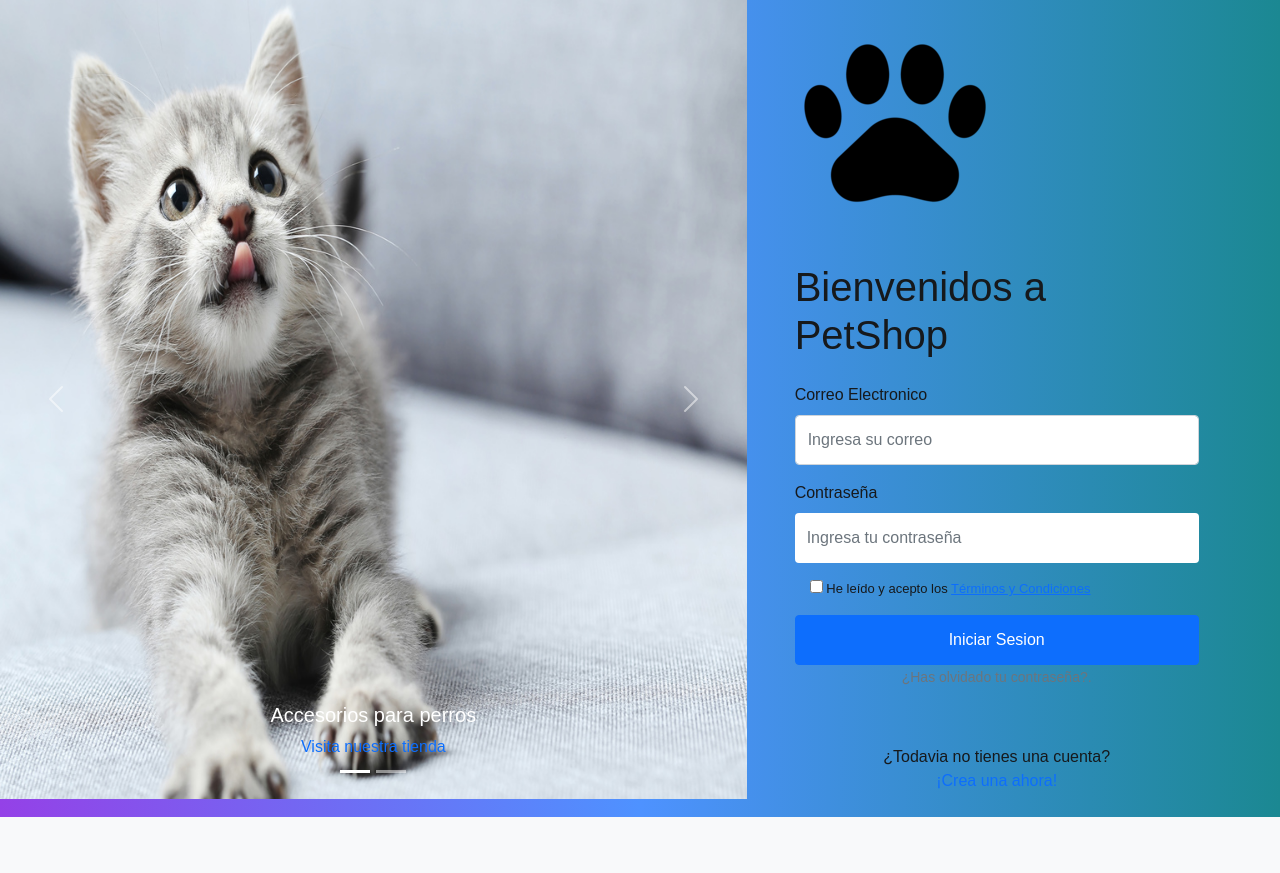
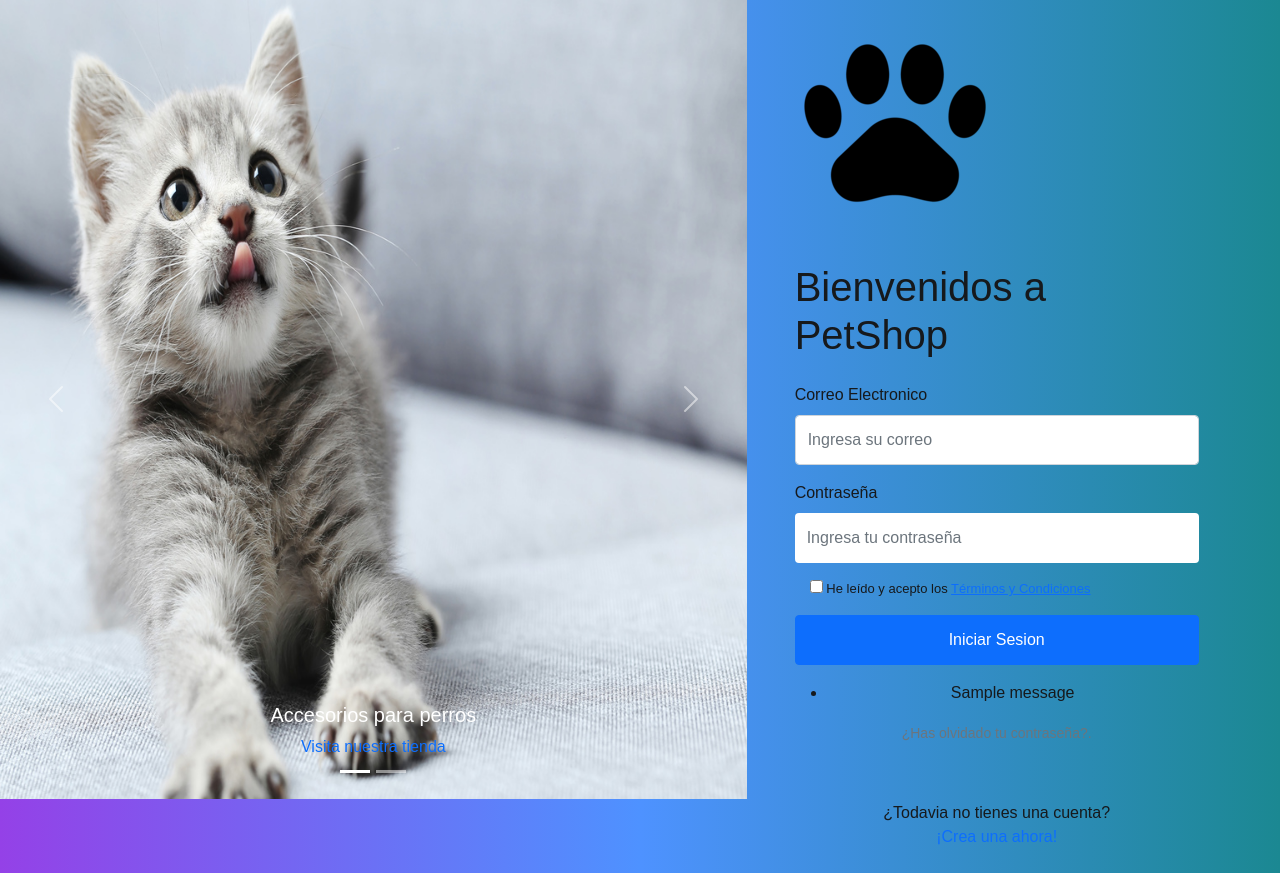
Before and after one commit to L1lkr0n/PETSHOP, a Django app: page /h_inicioSesion/ in a window 1280 px wide. Shown: the part 78-951 px from the top of the page. Before the commit the page ends 895 px from the top, so only its background shows below. Run offline with Django 4.2, Linux system fonts and the light colour scheme; tables that the repository leaves empty hold one stand-in row (values such as "Sample post"); one stand-in notice (Sample message) is shown; some libraries are stand-ins or nearby versions.

Commit message:
BUEN UPDATE
SE VALIDA EL FORMULARIO DE INICIO DE SESION

```diff
--- a/menu/templates/menu/h_inicioSesion.html
+++ b/menu/templates/menu/h_inicioSesion.html
@@ -1,8 +1,12 @@
 <!doctype html>
 <html lang="en">
-  {%load static%}
+{%load static%}
+
 <head>
   <!-- Required meta tags -->
+  <script src="https://cdn.jsdelivr.net/npm/sweetalert2@11%22%3E"></script>
+  <script src="https://code.jquery.com/jquery-3.6.3.js%22%3E"></script>
+
   <meta charset="utf-8">
   <meta name="viewport" content="width=device-width, initial-scale=1">
 
@@ -20,7 +24,8 @@
   <!--navbar-->
   <nav class="navbar navbar-expand-lg navbar-light bg-light">
     <div class="container-fluid">
-      <a class="navbar-brand" href="#"><b>PetShop</b><img class="iconopatas" src="{% static 'menu/img/patas.png' %}"></a>
+      <a class="navbar-brand" href="#"><b>PetShop</b><img class="iconopatas"
+          src="{% static 'menu/img/patas.png' %}"></a>
       <button class="navbar-toggler" type="button" data-bs-toggle="collapse" data-bs-target="#navbarSupportedContent"
         aria-controls="navbarSupportedContent" aria-expanded="false" aria-label="Toggle navigation">
         <span class="navbar-toggler-icon"></span>
@@ -122,7 +127,8 @@
             </div>
             <div class="form-input v_contrasenia">
               <label for="v_contrasenia" class="form-label">Contraseña</label>
-              <input type="password" class="form-control border-0 mb-2" placeholder="Ingresa tu contraseña" id="v_contrasenia" name="contra" >
+              <input type="password" class="form-control border-0 mb-2" placeholder="Ingresa tu contraseña"
+                id="v_contrasenia" name="contra">
               <p class="mensajeError"></p>
             </div>
             <div class="form-termsAndConditions termsAndConditions">
@@ -132,12 +138,23 @@
               <p class="mensajeError"></p>
             </div>
             <button type="submit" class="btn btn-primary w-100">Iniciar Sesion</button>
+            <center>
+              <p class="mensajeError"></p>
+              {% if messages %}
+              <ul class="messages">
+                {% for message in messages %}
+                <li{% if message.tags %} class="{{ message.tags }}" {% endif %}>{{ message }}</li>
+                  {% endfor %}
+              </ul>
+              {% endif %}
+            </center>
 
             <div class="text-center">
-            <a href="{% url 'h_recuperarContrasena' %}" id="emailHelp" class="form-text text-muted text-decoration-none">¿Has olvidado tu contraseña?.</a>
+              <a href="{% url 'h_recuperarContrasena' %}" id="emailHelp"
+                class="form-text text-muted text-decoration-none">¿Has olvidado tu contraseña?.</a>
             </div>
             <div class="text-center">
-            <p class="mensajeCorrecto"></p>
+              <p class="mensajeCorrecto"></p>
             </div>
           </form>
         </div>
@@ -160,6 +177,7 @@
     <script src="https://cdn.jsdelivr.net/npm/@popperjs/core@2.9.2/dist/umd/popper.min.js" integrity="sha384-IQsoLXl5PILFhosVNubq5LC7Qb9DXgDA9i+tQ8Zj3iwWAwPtgFTxbJ8NT4GN1R8p" crossorigin="anonymous"></script>
     <script src="https://cdn.jsdelivr.net/npm/bootstrap@5.0.2/dist/js/bootstrap.min.js" integrity="sha384-cVKIPhGWiC2Al4u+LWgxfKTRIcfu0JTxR+EQDz/bgldoEyl4H0zUF0QKbrJ0EcQF" crossorigin="anonymous"></script>
     -->
+
 </body>
 
 </html>
--- a/menu/views.py
+++ b/menu/views.py
@@ -7,6 +7,7 @@ from django.contrib import messages
 
 
 # Create your views here.
+
 def index(request):
     return render(request,'menu/index.html')
 
@@ -72,14 +73,14 @@ def f_iniciarSesion(request):
     contrasena1=request.POST['contra']
     try:
         user1= User.objects.get(username=usuario1)
-    except user.DoesNotExist:
-        messages.error(request,'El usuario o la conrtraseña son incorrectas')
-        return redirect('Iniciar')
+    except User.DoesNotExist:
+        messages.error(request,'El usuario o la contraseña son incorrectas')
+        return redirect('h_inicioSesion')
 
     pass_valida = check_password(contrasena1,user1.password)
     if not pass_valida:
-        messages.error(request,'El usuario o la conraseña son incorrectas')
-        return redirect ('Iniciar')
+        messages.error(request,'El usuario o la contraseña son incorrectas')
+        return redirect ('h_inicioSesion')
     usuario2 = Usuario.objects.get(Correo = usuario1,Clave=contrasena1)
     user = authenticate(username=usuario1,password=contrasena1)
     if user is not None:
```
